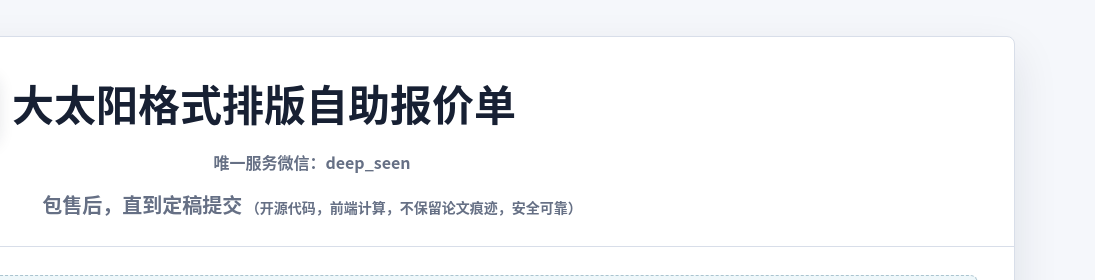
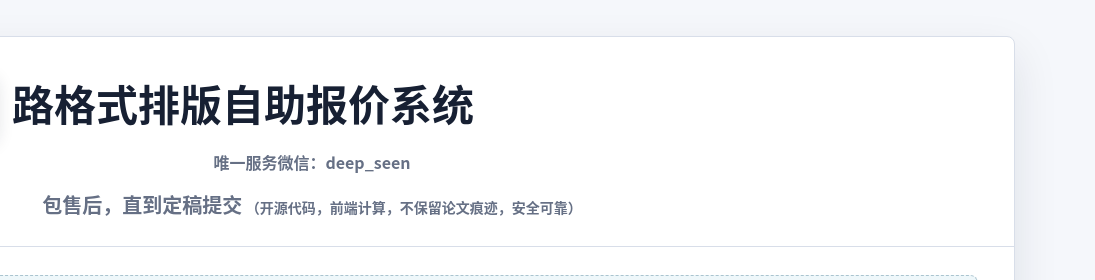
Before and after one commit to bigwayboy/way, a plain HTML site: page index.html in a window 1280 px wide. Shown: the top 280 px of the page, 185-1280 px from the left. Drawn offline with Linux system fonts and the light colour scheme.

Commit message:
Update way site title

```diff
--- a/index.html
+++ b/index.html
@@ -3,7 +3,7 @@
   <head>
     <meta charset="UTF-8" />
     <meta name="viewport" content="width=device-width, initial-scale=1.0" />
-    <title>大太阳格式排版自助报价单</title>
+    <title>路格式排版自助报价系统</title>
     <link rel="icon" href="assets/site-icon.jpg" type="image/jpeg" />
     <link rel="stylesheet" href="styles.css" />
   </head>
@@ -13,7 +13,7 @@
         <header class="page-header">
           <div class="brand-title">
             <img src="assets/site-icon.jpg" alt="" />
-            <h1 id="page-title">大太阳格式排版自助报价单</h1>
+            <h1 id="page-title">路格式排版自助报价系统</h1>
           </div>
           <div class="service-notes" aria-label="服务说明">
             <p>唯一服务微信：deep_seen</p>
```
